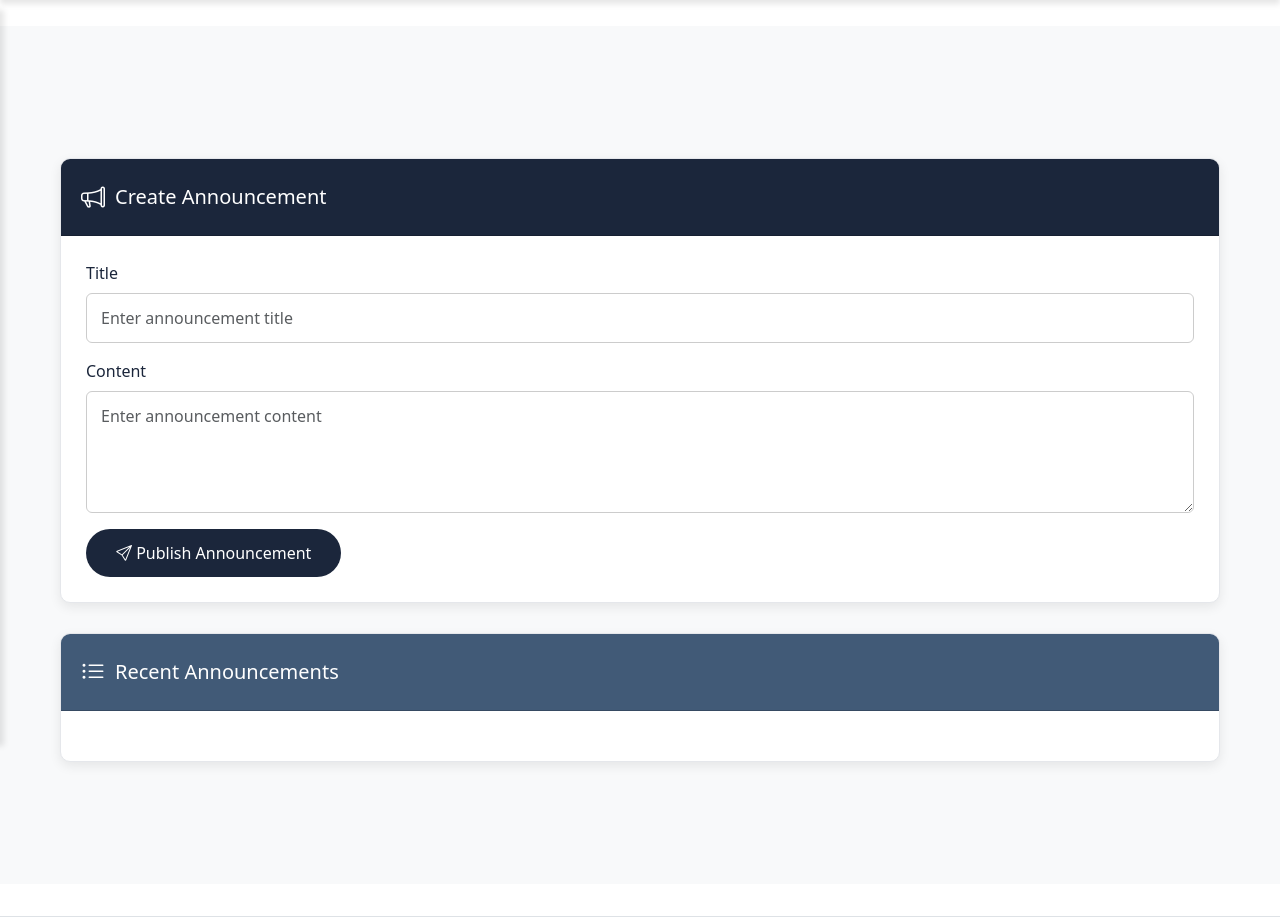
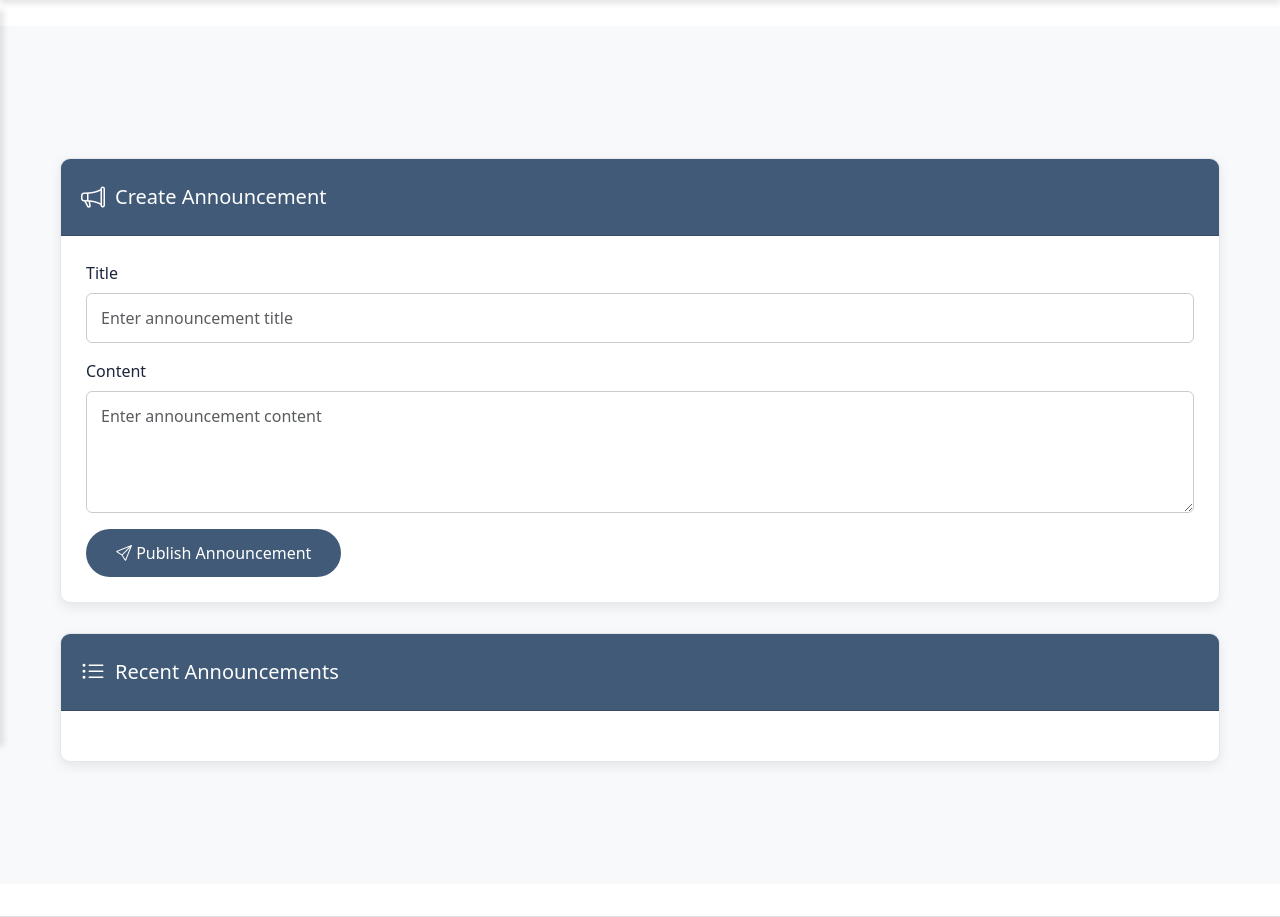
Before and after one commit to KleinReveche/access-management-system-web, a PHP site: page /main/announcements.php in a window 1280 px wide. Shown: the part 54-971 px from the top of the page. Run offline with PHP 8.4, Linux system fonts and the light colour scheme; a user stored in the database is signed in; data comes from the database, SQL or seed files in the repository; data that the repository does not hold is empty; a stand-in replaces the project's code that opens the database connection; some libraries are stand-ins or nearby versions.

Commit message:
Changed announcement box color from primary to secondary

```diff
--- a/main/announcements.php
+++ b/main/announcements.php
@@ -85,7 +85,7 @@ if ($_SERVER['REQUEST_METHOD'] === 'POST' && !isset($_GET['delete_id'])) {
     gap: 10px;
   }
   #announcement-page .card-header.primary {
-    background-color: var(--primary-color);
+    background-color: var(--secondary-color);
   }
   #announcement-page .card-header.secondary {
     background-color: var(--secondary-color);
@@ -122,12 +122,12 @@ if ($_SERVER['REQUEST_METHOD'] === 'POST' && !isset($_GET['delete_id'])) {
     transition: background-color 0.3s ease;
   }
   #announcement-page .btn-primary {
-    background-color: var(--primary-color);
+    background-color: var(--secondary-color);
     border: none;
     padding: 12px 30px;
   }
   #announcement-page .btn-primary:hover {
-    background-color: var(--secondary-color);
+    background-color: var(--primary-color);
   }
   #announcement-page .btn-danger {
     background-color: var(--danger-color);
@@ -221,7 +221,7 @@ if ($_SERVER['REQUEST_METHOD'] === 'POST' && !isset($_GET['delete_id'])) {
         ?>
         <div class="announcement-item">
           <div class="d-flex align-items-center">
-            <i class="bi bi-person-circle me-3" style="font-size: 1.75rem; color: var(--primary-color);"></i>
+            <i class="bi bi-person-circle me-3" style="font-size: 1.75rem; color: var(--secondary-color);"></i>
             <div class="flex-grow-1">
               <h6><?= htmlspecialchars($row['title']); ?></h6>
               <small>
```
